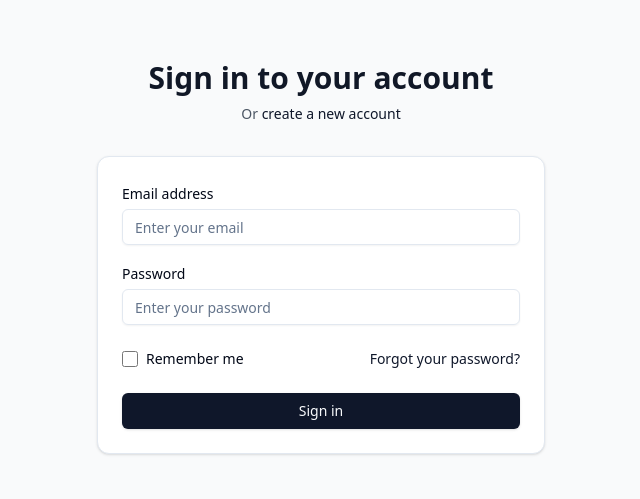
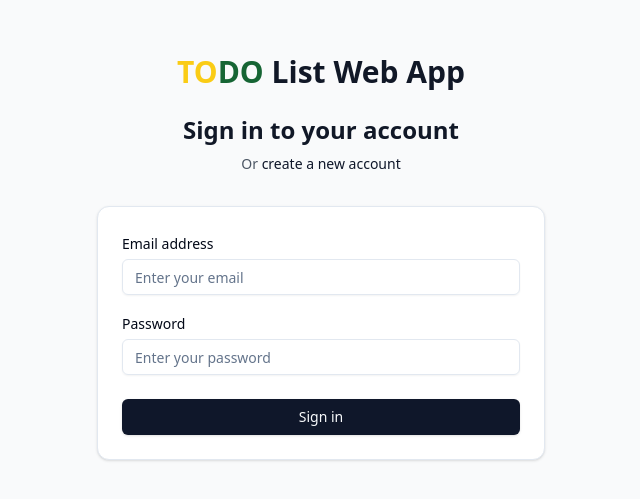
Before and after one commit to Orekidesu/todo-list, a Vue app: page /login in a window 1280 px wide. Shown: the part 155-654 px from the top of the page, without its empty margins (319-959 px from the left). Built offline with nearby package versions, Linux system fonts and the light colour scheme; the HTML template or start-up script is replaced by a standard one.

Commit message:
Refactor LoginView: Update header and remove 'Remember me' option

```diff
--- a/src/views/auth/LoginView.vue
+++ b/src/views/auth/LoginView.vue
@@ -3,8 +3,11 @@
     <div class="max-w-md w-full space-y-8">
       <div>
         <h2 class="mt-6 text-center text-3xl font-extrabold text-gray-900">
+          <span class="text-yellow-400">TO</span><span class="text-green-800">DO</span> List Web App
+        </h2>
+        <h3 class="mt-6 text-center text-2xl font-extrabold text-gray-900">
           Sign in to your account
-        </h2>
+        </h3>
         <p class="mt-2 text-center text-sm text-gray-600">
           Or
           <router-link to="/register" class="font-medium text-primary hover:text-primary/90">
@@ -33,21 +36,7 @@
             </div>
           </div>
 
-          <div class="flex items-center justify-between">
-            <div class="flex items-center">
-              <input id="remember-me" v-model="form.remember" name="remember-me" type="checkbox"
-                class="h-4 w-4 text-primary focus:ring-primary border-gray-300 rounded" />
-              <Label for="remember-me" class="ml-2 text-sm">
-                Remember me
-              </Label>
-            </div>
 
-            <div class="text-sm">
-              <a href="#" class="font-medium text-primary hover:text-primary/90">
-                Forgot your password?
-              </a>
-            </div>
-          </div>
 
           <Button type="submit" class="w-full" :disabled="loading">
             <div v-if="loading" class="flex items-center">
```
